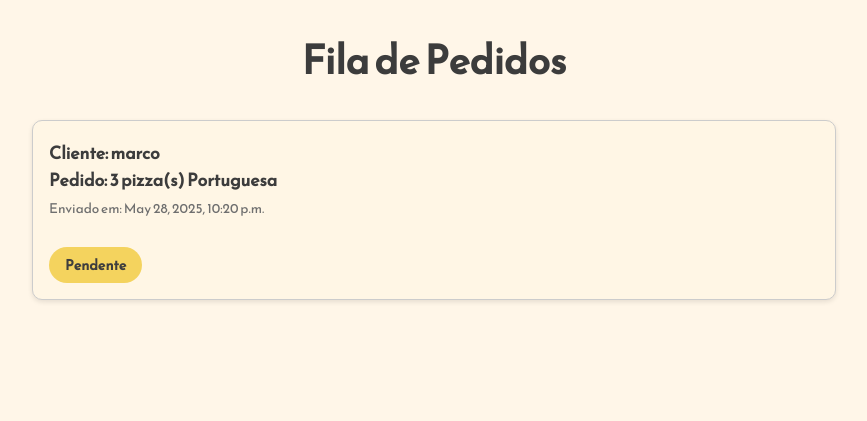
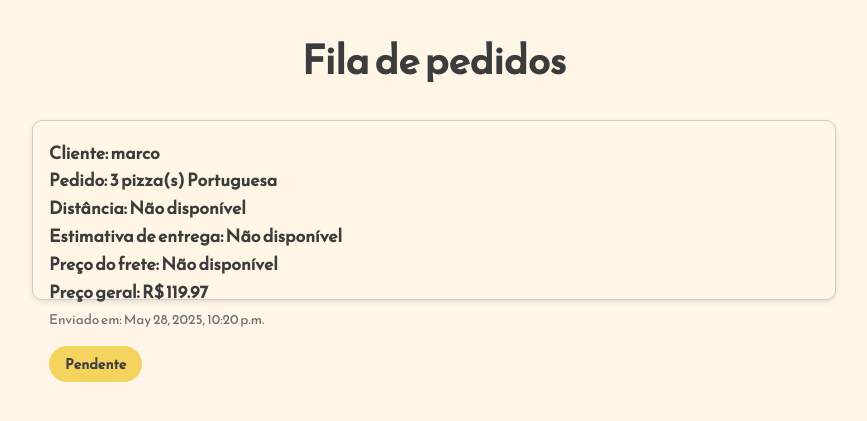
Before and after one commit to JoaoSoaresv7/Projeto-final, a Django app: page /cliente/fila/ in a window 1280 px wide. Shown: the part 168-589 px from the top of the page, without its empty margins (206-1073 px from the left). Run offline with Django 3.2, Linux system fonts and the light colour scheme; data comes from the database, SQL or seed files in the repository; both versions use the stored data as it was after the commit; data that the repository does not hold is empty.

Commit message:
Atualização fila cliente 2

```diff
--- a/cliente/templates/cliente/fila_pedidos.html
+++ b/cliente/templates/cliente/fila_pedidos.html
@@ -1,7 +1,6 @@
 {% load static %}
 <!DOCTYPE html>
 <html lang="pt-br">
-
   <head>
     <meta charset="UTF-8" />
     <meta name="viewport" content="width=device-width, initial-scale=1" />
@@ -57,11 +56,11 @@
       .pedido {
         display: flex;
         justify-content: space-between;
-      background-color: #FFF6E5;
+        background-color: #fff6e5;
         border: 1px solid #ccc;
         border-radius: 10px;
         padding: 1rem;
-      box-shadow: 0 2px 5px rgba(0,0,0,0.1);
+        box-shadow: 0 2px 5px rgba(0, 0, 0, 0.1);
       }
 
       .pedido-info p {
@@ -75,12 +74,12 @@
       }
 
       .status-pendente {
-      background-color: #F4D35E;
-      color: #3E3E3E;
+        background-color: #f4d35e;
+        color: #3e3e3e;
       }
 
       .status-concluido {
-      background-color: #4CAF50;
+        background-color: #4caf50;
         color: white;
       }
     </style>
@@ -91,28 +90,61 @@
       <a href="#" onclick="history.back(); return false;" class="back-arrow" aria-label="Voltar para página anterior">
         <svg viewBox="0 0 24 24" aria-hidden="true" focusable="false">
           <path d="M15.41 7.41L14 6l-6 6 6 6 1.41-1.41L10.83 12z" />
-      </svg>
-      Voltar
+        </svg>Voltar
       </a>
 
-    <a href="/">
-      <img src="{% static 'img/logo.png' %}" alt="Logo Pizzaria" class="logo" />
-    </a>
+      <a href="/"><img src="{% static 'img/logo.png' %}" alt="Logo Pizzaria" class="logo" /></a>
       <nav>
         <a href="#"></a>
       </nav>
     </header>
 
     <div class="container">
-    <h1>Fila de Pedidos</h1>
+      <h1>Fila de pedidos</h1>
 
       <div class="pedido-lista">
         {% for pedido in pedidos %}
           <div class="pedido">
             <div class="pedido-info">
-            <p><strong>Cliente:</strong> {{ pedido.nome }}</p>
-            <p><strong>Pedido:</strong> {{ pedido.quantidade }} pizza(s) {{ pedido.get_sabor1_display }}</p>
-            <small>Enviado em: {{ pedido.created_at|default:"Data não informada" }}</small>
+              <p>
+                <strong>Cliente:</strong> {{ pedido.nome }}
+              </p>
+              <p>
+                <strong>Pedido:</strong> {{ pedido.quantidade }} pizza(s) {{ pedido.get_sabor1_display }}
+              </p>
+
+              <p>
+                <strong>Distância:</strong>
+                {% if pedido.quilometragem %}
+                  {{ pedido.quilometragem }} km
+                {% else %}
+                  Não disponível
+                {% endif %}
+              </p>
+
+              <p>
+                <strong>Estimativa de entrega:</strong>
+                {% if pedido.tempo_entrega %}
+                  {{ pedido.tempo_entrega }} min
+                {% else %}
+                  Não disponível
+                {% endif %}
+              </p>
+
+              <p>
+                <strong>Preço do frete:</strong>
+                {% if pedido.preco_frete %}
+                  R$ {{ pedido.preco_frete|floatformat:2 }}
+                {% else %}
+                  Não disponível
+                {% endif %}
+              </p>
+
+              <p>
+                <strong>Preço geral:</strong> R$ {{ pedido.preco_geral|floatformat:2 }}
+              </p>
+
+              <small>Enviado em: {{ pedido.created_at|default:'Data não informada' }}</small>
             </div>
             <div class="pedido-status">
               <span class="status status-pendente">Pendente</span>
@@ -124,5 +156,4 @@
       </div>
     </div>
   </body>
-
 </html>
--- a/cliente/views.py
+++ b/cliente/views.py
@@ -1,12 +1,10 @@
-from django.shortcuts import render, redirect, get_object_or_404
+from django.shortcuts import render, redirect
+from .models import Pedido
 from .forms import PedidoForm
 from .utils import obter_coordenadas, haversine
-from .models import Pedido
 
-# Coordenadas fixas da origem (por exemplo: UDF)
 origem_ufa = (-15.7913, -47.9300)
 
-# Preços definidos no front, podem ser usados para cálculo se necessário
 BORDAS = {
     'Sem borda': 0.00,
     'Catupiry': 5.99,
@@ -24,7 +22,6 @@ PRECO_SABORES = {
     '07': 29.99, '08': 50.00, '09': 29.99
 }
 
-
 def fazer_pedido(request):
     if request.method == "POST":
         form = PedidoForm(request.POST)
@@ -37,7 +34,7 @@ def fazer_pedido(request):
             borda_legivel = form.cleaned_data['borda']
             tamanho_legivel = form.cleaned_data['tamanho']
 
-            # Mapeia o valor visível para o código usado no banco
+            # Converter os valores legíveis para os códigos usados no model
             borda_codigo = next(k for k, v in Pedido.BORDAS if v == borda_legivel)
             tamanho_codigo = next(k for k, v in Pedido.TAMANHOS if v == tamanho_legivel)
 
@@ -51,15 +48,42 @@ def fazer_pedido(request):
                 tamanho=tamanho_codigo,
                 concluido=False
             )
-
-            return redirect('fila_pedidos')  # Redireciona para a fila do cliente
+            return redirect('fila_pedidos')
     else:
         form = PedidoForm()
-
     return render(request, 'cliente/fazer_pedido.html', {'form': form})
 
+API_KEY = '6b3d0d47b20e418388101e31f6fbf7a6'
 
 def fila_pedidos(request):
-    # Exibe apenas os pedidos que ainda não foram concluídos
     pedidos = Pedido.objects.filter(concluido=False).order_by('id')
+
+    velocidade_media_kmh = 60
+    preco_frete_por_km = 2.00
+
+    for pedido in pedidos:
+        coord_cliente = obter_coordenadas(pedido.endereco, API_KEY)
+
+        if coord_cliente:
+            lat1, lon1 = origem_ufa
+            lat2, lon2 = coord_cliente
+            distancia_km = haversine(lat1, lon1, lat2, lon2)
+            distancia_km *= 1.45
+            pedido.quilometragem = round(distancia_km, 2)
+            pedido.tempo_entrega = int((distancia_km / velocidade_media_kmh) * 60) + 30
+            pedido.preco_frete = round(distancia_km * preco_frete_por_km, 2)
+        else:
+            pedido.quilometragem = None
+            pedido.tempo_entrega = None
+            pedido.preco_frete = None
+
+        preco_sabor = PRECO_SABORES.get(pedido.sabor1, 0)
+        preco_borda = BORDAS.get(pedido.get_borda_display(), 0)
+        preco_tamanho = TAMANHOS.get(pedido.get_tamanho_display(), 0)
+
+        pedido.preco_geral = round(
+            pedido.quantidade * (preco_sabor + preco_borda + preco_tamanho) +
+            (pedido.preco_frete if pedido.preco_frete else 0), 2
+        )
+
     return render(request, 'cliente/fila_pedidos.html', {'pedidos': pedidos})
```
Also changed, not shown: home_pizzaria/templates/home.html (+6 -7 lines), cliente/migrations/0003_pedido_complemento_pedido_numero.py (added), db.sqlite3. Lines whose indentation alone changed are shown as unchanged.
